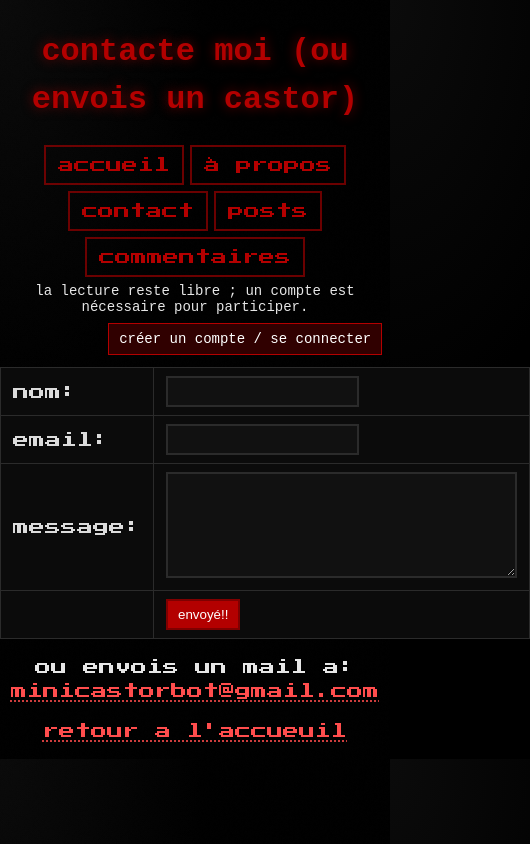
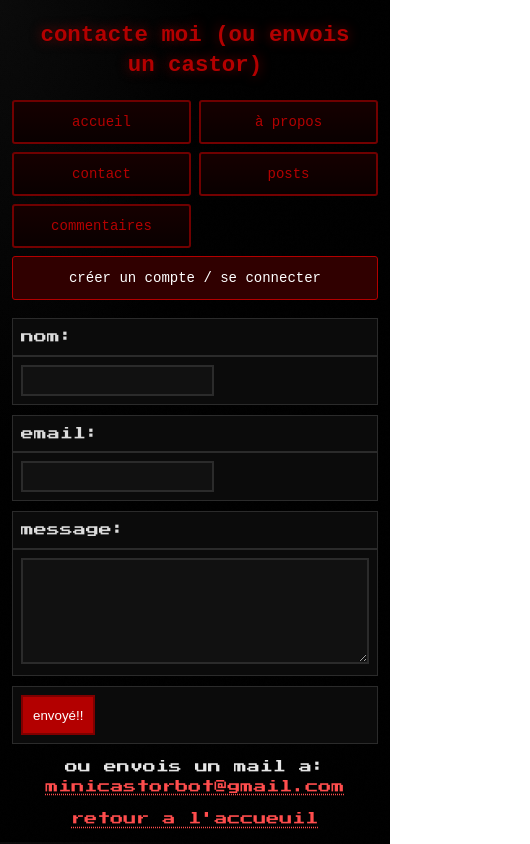
Before and after one commit to SpeedCraftTV/666, a website: page contact.html in a window 390 px wide. Shown: the whole page, 530 px wide, since content can reach past the window. Drawn offline with nearby package versions, Linux system fonts and the light colour scheme.

Commit message:
Responsive layout and sign-in cleanup
This change streamlines the account prompt by removing the explanatory sentence before the sign-in button in the comments widget. It also adds a broader responsive/mobile CSS pass to keep layouts, tables, forms, and navigation usable across small screens, with safer widths and larger tap targets.

```diff
--- a/comments.js
+++ b/comments.js
@@ -85,14 +85,12 @@
       return;
     }
 
-    const message = document.createElement('span');
-    message.textContent = 'la lecture reste libre ; un compte est nécessaire pour participer.';
     const signIn = document.createElement('button');
     signIn.type = 'button';
     signIn.className = 'comment-action';
     signIn.textContent = 'créer un compte / se connecter';
     signIn.addEventListener('click', openAccountDialog);
-    panel.append(message, signIn);
+    panel.append(signIn);
   }
 
   function createSiteNavigation() {
--- a/styles.css
+++ b/styles.css
@@ -219,8 +219,220 @@ marquee.banner { animation: pulse 4s ease-in-out infinite; }
 .comments-page { margin-top: 18px; }
 .comments-page .comments-list > h2 { margin-top: 28px; font: bold 18px 'Courier New', monospace; }
 
-@media (max-width: 600px) {
-  .comments-widget { width: 94%; padding: 12px; }
-  .site-navigation { width: 96%; gap: 6px; }
-  .account-panel { margin-left: 0; padding-left: 0; }
+html {
+  box-sizing: border-box;
+  -webkit-text-size-adjust: 100%;
+  text-size-adjust: 100%;
 }
+
+*, *::before, *::after { box-sizing: inherit; }
+
+body {
+  overflow-x: hidden;
+  font-size: clamp(12px, 1vw, 15px);
+}
+
+center {
+  width: 100%;
+  margin: 20px auto 0;
+  padding: 0 16px;
+}
+
+.site-title {
+  max-width: 1100px;
+  margin: 20px auto;
+  padding: 0 12px;
+  font-size: clamp(1.4rem, 3vw, 2.25rem);
+  line-height: 1.35;
+  overflow-wrap: anywhere;
+}
+
+.site-navigation {
+  width: min(1200px, 100%);
+  justify-content: flex-start;
+  gap: 8px;
+}
+
+.site-navigation > a,
+.site-navigation .comment-action {
+  min-height: 44px;
+  display: inline-flex;
+  align-items: center;
+  justify-content: center;
+  padding: 8px 12px;
+  border-radius: 3px;
+  font: 14px 'Courier New', monospace;
+  text-align: center;
+}
+
+.site-navigation > a {
+  background: linear-gradient(180deg, #160000, #090000);
+}
+
+.site-navigation > a:hover,
+.site-navigation > a:focus-visible {
+  color: #fff;
+  background: #300000;
+}
+
+.account-panel {
+  margin-left: auto;
+  padding-left: 8px;
+}
+
+.post,
+.comments-widget {
+  width: min(900px, 100%);
+}
+
+#search-area,
+#posts-list {
+  width: min(900px, 100%) !important;
+}
+
+.post {
+  padding: clamp(12px, 2.5vw, 24px);
+  overflow-wrap: anywhere;
+}
+
+.post h2 {
+  font-size: clamp(1.1rem, 2.5vw, 1.6rem);
+  line-height: 1.4;
+}
+
+.retro-gif {
+  width: min(900px, 100%);
+  min-height: 72px;
+  height: auto;
+  padding: 12px;
+  font-size: clamp(12px, 2.5vw, 18px);
+  line-height: 1.5;
+  letter-spacing: clamp(0px, 0.3vw, 2px);
+  overflow-wrap: anywhere;
+}
+
+img,
+video,
+iframe {
+  max-width: 100%;
+}
+
+.about-table,
+.contact-table {
+  max-width: 100%;
+}
+
+.contact-table input,
+.contact-table textarea {
+  max-width: 100%;
+}
+
+#search-area {
+  padding: 0 12px;
+}
+
+#search-input {
+  max-width: 100%;
+}
+
+button,
+input[type="submit"] {
+  min-height: 40px;
+  touch-action: manipulation;
+}
+
+hr {
+  max-width: 100%;
+}
+
+.report-dialog {
+  max-width: calc(100vw - 24px);
+  padding: clamp(12px, 3vw, 24px);
+}
+
+@media (max-width: 760px) {
+  body { font-size: 13px; }
+
+  center {
+    margin-top: 12px;
+    padding-right: 12px;
+    padding-left: 12px;
+  }
+
+  .site-navigation {
+    display: grid;
+    grid-template-columns: repeat(2, minmax(0, 1fr));
+    gap: 8px;
+    width: 100%;
+    margin: 12px auto 18px;
+  }
+
+  .site-navigation > a {
+    width: 100%;
+    padding: 8px 6px;
+    font-size: 14px;
+  }
+
+  .account-panel {
+    grid-column: 1 / -1;
+    justify-content: stretch;
+    width: 100%;
+    margin: 0;
+    padding: 0;
+  }
+
+  .site-navigation .account-panel > * {
+    flex: 1 1 100%;
+    width: 100%;
+  }
+
+  .post,
+  .comments-widget,
+  #search-area,
+  #posts-list {
+    width: 100%;
+    margin-right: auto;
+    margin-left: auto;
+  }
+
+  .post { margin-top: 12px; }
+  .comments-widget { padding: 12px; }
+  .about-table, .contact-table { width: 100%; }
+  .about-table td, .contact-table td { padding: 8px; }
+  .contact-table,
+  .contact-table tbody,
+  .contact-table tr,
+  .contact-table td {
+    display: block;
+    width: 100%;
+  }
+  .contact-table tr { margin-bottom: 10px; }
+  .contact-table td:empty { display: none; }
+  .contact-table textarea { width: 100%; }
+
+  #search-area { padding: 0; }
+  #search-area input[type="text"] { width: 100% !important; margin: 8px 0 !important; }
+  #search-area button { margin-left: 0 !important; }
+
+  .comment-form button,
+  .comment-action,
+  .comment-actions button {
+    min-height: 44px;
+  }
+
+  .comment-actions { gap: 8px; }
+}
+
+@media (max-width: 380px) {
+  body { font-size: 12px; }
+  center { padding-right: 8px; padding-left: 8px; }
+  .site-navigation { gap: 6px; }
+  .site-navigation > a,
+  .site-navigation .comment-action {
+    padding: 7px 4px;
+    font-size: 13px;
+  }
+  .retro-gif { min-height: 56px; }
+  .post, .comments-widget { padding: 10px; }
+  .about-table td, .contact-table td { padding: 6px; }
+}
```
